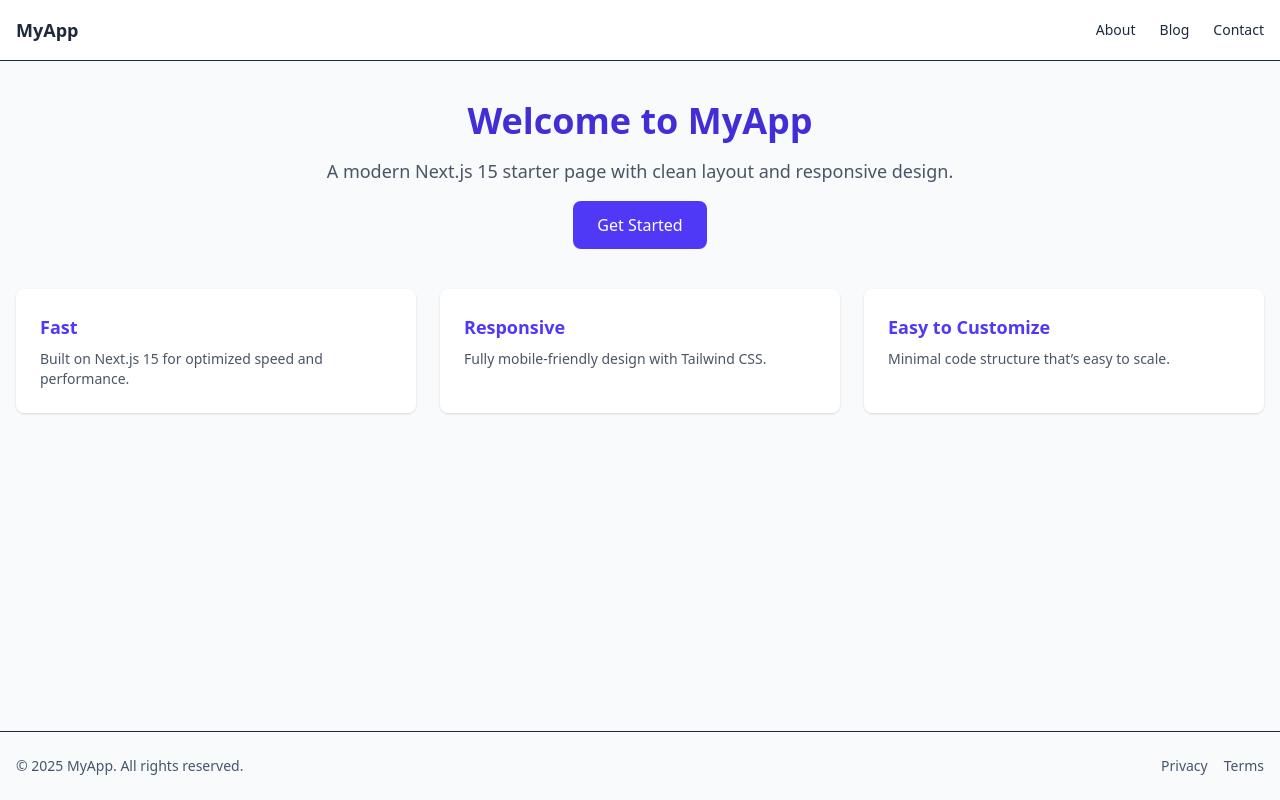
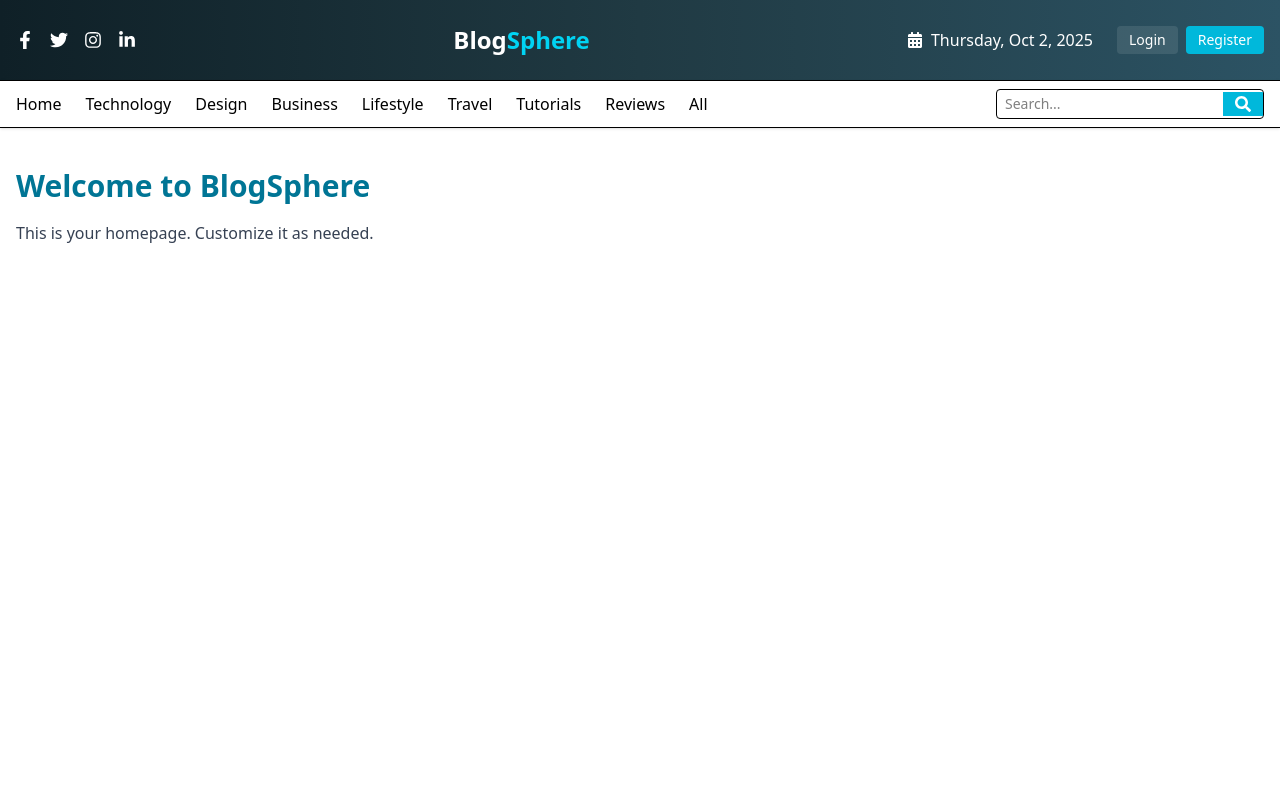
Before and after one commit to emonmahdi/blog-application, a Next.js app in the folder blog-frontend/: page / in a window 1280 px wide. Built offline with nearby package versions, Linux system fonts and the light colour scheme.

Commit message:
header footer and menu done

```diff
--- a/blog-frontend/package.json
+++ b/blog-frontend/package.json
@@ -14,6 +14,7 @@
     "postcss": "^8.5.6",
     "react": "19.1.0",
     "react-dom": "19.1.0",
+    "react-icons": "^5.5.0",
     "tailwindcss": "^4.1.14"
   },
   "devDependencies": {
--- a/blog-frontend/src/app/layout.tsx
+++ b/blog-frontend/src/app/layout.tsx
@@ -1,27 +1,57 @@
-import React from "react";
+// import React from "react";
+// import "./globals.css";
+// import { Navbar } from "@/components/NavBar";
+// import { Footer } from "@/components/Footer";
+
+// export const metadata = {
+//   title: "Blog Application",
+//   description: "We Learn always useful content",
+// };
+
+// type Props = {
+//   children: React.ReactNode;
+// };
+
+// export default function RootLayout({ children }: Props) {
+//   return (
+//     <html lang="en">
+//       <head />
+//       <body className="min-h-screen flex flex-col bg-gray-50 text-slate-800">
+//         <Navbar />
+//         <main className="flex-1 container mx-auto px-4 py-10 max-w-7xl">
+//           {children}
+//         </main>
+//         <Footer />
+//       </body>
+//     </html>
+//   );
+// }
+
+import { HeaderTop } from "@/components/HeaderTop";
 import "./globals.css";
 import { Navbar } from "@/components/NavBar";
-import { Footer } from "@/components/Footer";
 
 export const metadata = {
-  title: "Blog Application",
-  description: "We Learn always useful content",
+  title: "BlogSphere",
+  description: "Next.js 15 Blog layout",
 };
 
-type Props = {
+export default function RootLayout({
+  children,
+}: {
   children: React.ReactNode;
-};
-
-export default function RootLayout({ children }: Props) {
+}) {
   return (
     <html lang="en">
-      <head />
-      <body className="min-h-screen flex flex-col bg-gray-50 text-slate-800">
+      <body className="min-h-screen flex flex-col">
+        {/* Top Gradient Header */}
+        <HeaderTop />
+
+        {/* Sticky Bottom Navigation */}
         <Navbar />
-        <main className="flex-1 container mx-auto px-4 py-10 max-w-7xl">
-          {children}
-        </main>
-        <Footer />
+
+        {/* Page Content */}
+        <main className="flex-1">{children}</main>
       </body>
     </html>
   );
--- a/blog-frontend/src/app/page.tsx
+++ b/blog-frontend/src/app/page.tsx
@@ -1,45 +1,58 @@
-import React from "react";
+// import React from "react";
+
+// export default function HomePage() {
+//   return (
+//     <section className="space-y-10">
+//       <div className="text-center space-y-4">
+//         <h1 className="text-4xl font-bold text-indigo-700">Welcome to MyApp</h1>
+//         <p className="text-lg text-gray-600">
+//           A modern Next.js 15 starter page with clean layout and responsive
+//           design.
+//         </p>
+//         <button className="px-6 py-3 bg-indigo-600 text-white rounded-lg hover:bg-indigo-700 transition">
+//           Get Started
+//         </button>
+//       </div>
+
+//       <div className="grid grid-cols-1 md:grid-cols-3 gap-6">
+//         <div className="bg-white p-6 rounded-lg shadow hover:shadow-lg transition">
+//           <h3 className="text-lg font-semibold mb-2 text-indigo-600">Fast</h3>
+//           <p className="text-gray-600 text-sm">
+//             Built on Next.js 15 for optimized speed and performance.
+//           </p>
+//         </div>
+
+//         <div className="bg-white p-6 rounded-lg shadow hover:shadow-lg transition">
+//           <h3 className="text-lg font-semibold mb-2 text-indigo-600">
+//             Responsive
+//           </h3>
+//           <p className="text-gray-600 text-sm">
+//             Fully mobile-friendly design with Tailwind CSS.
+//           </p>
+//         </div>
+
+//         <div className="bg-white p-6 rounded-lg shadow hover:shadow-lg transition">
+//           <h3 className="text-lg font-semibold mb-2 text-indigo-600">
+//             Easy to Customize
+//           </h3>
+//           <p className="text-gray-600 text-sm">
+//             Minimal code structure that’s easy to scale.
+//           </p>
+//         </div>
+//       </div>
+//     </section>
+//   );
+// }
 
 export default function HomePage() {
   return (
-    <section className="space-y-10">
-      <div className="text-center space-y-4">
-        <h1 className="text-4xl font-bold text-indigo-700">Welcome to MyApp</h1>
-        <p className="text-lg text-gray-600">
-          A modern Next.js 15 starter page with clean layout and responsive
-          design.
-        </p>
-        <button className="px-6 py-3 bg-indigo-600 text-white rounded-lg hover:bg-indigo-700 transition">
-          Get Started
-        </button>
-      </div>
-
-      <div className="grid grid-cols-1 md:grid-cols-3 gap-6">
-        <div className="bg-white p-6 rounded-lg shadow hover:shadow-lg transition">
-          <h3 className="text-lg font-semibold mb-2 text-indigo-600">Fast</h3>
-          <p className="text-gray-600 text-sm">
-            Built on Next.js 15 for optimized speed and performance.
-          </p>
-        </div>
-
-        <div className="bg-white p-6 rounded-lg shadow hover:shadow-lg transition">
-          <h3 className="text-lg font-semibold mb-2 text-indigo-600">
-            Responsive
-          </h3>
-          <p className="text-gray-600 text-sm">
-            Fully mobile-friendly design with Tailwind CSS.
-          </p>
-        </div>
-
-        <div className="bg-white p-6 rounded-lg shadow hover:shadow-lg transition">
-          <h3 className="text-lg font-semibold mb-2 text-indigo-600">
-            Easy to Customize
-          </h3>
-          <p className="text-gray-600 text-sm">
-            Minimal code structure that’s easy to scale.
-          </p>
-        </div>
-      </div>
+    <section className="container mx-auto px-4 py-10">
+      <h1 className="text-3xl font-bold text-cyan-700 mb-4">
+        Welcome to BlogSphere
+      </h1>
+      <p className="text-gray-700 leading-relaxed">
+        This is your homepage. Customize it as needed.
+      </p>
     </section>
   );
 }
--- /dev/null
+++ b/blog-frontend/src/components/HeaderTop.tsx
@@ -0,0 +1,61 @@
+"use client";
+import { useState, useEffect } from "react";
+import Link from "next/link";
+import { FaFacebookF, FaTwitter, FaInstagram, FaLinkedinIn, FaCalendarAlt } from "react-icons/fa";
+
+export const HeaderTop = () => {
+  const [dateStr, setDateStr] = useState("");
+
+  useEffect(() => {
+    const d = new Date();
+    setDateStr(
+      d.toLocaleDateString("en-US", {
+        weekday: "long",
+        month: "short",
+        day: "numeric",
+        year: "numeric",
+      })
+    );
+  }, []);
+
+  return (
+    <header className="bg-gradient-to-r from-[#0f2027] via-[#203a43] to-[#2c5364] text-white">
+      <div className="container mx-auto px-4 py-6 flex flex-col md:flex-row justify-between items-center gap-4">
+        {/* Social Icons */}
+        <div className="flex gap-4">
+          {[FaFacebookF, FaTwitter, FaInstagram, FaLinkedinIn].map((Icon, i) => (
+            <Link href="#" key={i} className="hover:text-cyan-400 text-lg">
+              <Icon />
+            </Link>
+          ))}
+        </div>
+
+        {/* Logo */}
+        <Link href="/" className="text-2xl font-bold">
+          Blog<span className="text-cyan-400">Sphere</span>
+        </Link>
+
+        {/* Date & Login/Register */}
+        <div className="flex items-center gap-6">
+          <span className="flex items-center gap-2 text-sm md:text-base">
+            <FaCalendarAlt /> {dateStr}
+          </span>
+          <div className="flex gap-2">
+            <Link
+              href="/login"
+              className="px-3 py-1 text-sm bg-white/10 rounded hover:bg-white/20"
+            >
+              Login
+            </Link>
+            <Link
+              href="/register"
+              className="px-3 py-1 text-sm bg-cyan-500 rounded hover:bg-cyan-600 text-white"
+            >
+              Register
+            </Link>
+          </div>
+        </div>
+      </div>
+    </header>
+  );
+};
--- a/blog-frontend/src/components/NavBar.tsx
+++ b/blog-frontend/src/components/NavBar.tsx
@@ -1,64 +1,151 @@
+// "use client";
+// import Link from "next/link";
+// import { useState } from "react";
+
+// export function Navbar() {
+//   const [open, setOpen] = useState(false);
+
+//   return (
+//     <nav className="w-full border-b bg-white">
+//       <div className="container mx-auto px-4 py-4 flex items-center justify-between max-w-7xl">
+//         <Link href="/" className="text-lg font-semibold">
+//           MyApp
+//         </Link>
+
+//         <ul className="hidden md:flex items-center gap-6 text-sm">
+//           <li>
+//             <Link href="/about" className="hover:underline">
+//               About
+//             </Link>
+//           </li>
+//           <li>
+//             <Link href="/blog" className="hover:underline">
+//               Blog
+//             </Link>
+//           </li>
+//           <li>
+//             <Link href="/contact" className="hover:underline">
+//               Contact
+//             </Link>
+//           </li>
+//         </ul>
+
+//         <button
+//           className="md:hidden p-2 border rounded"
+//           onClick={() => setOpen((prev) => !prev)}
+//         >
+//           ☰
+//         </button>
+
+//         {open && (
+//           <div className="absolute right-4 top-16 w-48 bg-white border shadow-md rounded-md">
+//             <ul className="flex flex-col p-2 text-sm">
+//               <li className="py-2">
+//                 <Link href="/" onClick={() => setOpen(false)}>
+//                   Home
+//                 </Link>
+//               </li>
+//               <li className="py-2">
+//                 <Link href="/about" onClick={() => setOpen(false)}>
+//                   About
+//                 </Link>
+//               </li>
+//               <li className="py-2">
+//                 <Link href="/contact" onClick={() => setOpen(false)}>
+//                   Contact
+//                 </Link>
+//               </li>
+//             </ul>
+//           </div>
+//         )}
+//       </div>
+//     </nav>
+//   );
+// }
+
 "use client";
+import { useState } from "react";
 import Link from "next/link";
-import { useState } from "react";
+import { FaBars, FaSearch, FaTimes } from "react-icons/fa";
 
-export function Navbar() {
-  const [open, setOpen] = useState(false);
+export const Navbar = () => {
+  const [menuOpen, setMenuOpen] = useState(false);
+
+  const links = [
+    { name: "Home", href: "/" },
+    { name: "Technology", href: "/technology" },
+    { name: "Design", href: "/design" },
+    { name: "Business", href: "/business" },
+    { name: "Lifestyle", href: "/lifestyle" },
+    { name: "Travel", href: "/travel" },
+    { name: "Tutorials", href: "/tutorials" },
+    { name: "Reviews", href: "/reviews" },
+    { name: "All", href: "/all" },
+  ];
 
   return (
-    <nav className="w-full border-b bg-white">
-      <div className="container mx-auto px-4 py-4 flex items-center justify-between max-w-7xl">
-        <Link href="/" className="text-lg font-semibold">
-          MyApp
-        </Link>
+    <nav className="sticky top-0 z-50 bg-white border-y shadow-sm">
+      <div className="container mx-auto px-4 flex items-center justify-between py-2">
+        {/* Hamburger */}
+        <button
+          className="md:hidden text-xl p-2"
+          onClick={() => setMenuOpen(true)}
+          aria-label="Open menu"
+        >
+          <FaBars />
+        </button>
 
-        <ul className="hidden md:flex items-center gap-6 text-sm">
-          <li>
-            <Link href="/about" className="hover:underline">
-              About
-            </Link>
-          </li>
-          <li>
-            <Link href="/blog" className="hover:underline">
-              Blog
-            </Link>
-          </li>
-          <li>
-            <Link href="/contact" className="hover:underline">
-              Contact
-            </Link>
-          </li>
+        {/* Desktop Links */}
+        <ul className="hidden md:flex gap-6 font-medium">
+          {links.map((link) => (
+            <li key={link.name}>
+              <Link
+                href={link.href}
+                className="hover:text-cyan-600 transition-colors"
+              >
+                {link.name}
+              </Link>
+            </li>
+          ))}
         </ul>
 
-        <button
-          className="md:hidden p-2 border rounded"
-          onClick={() => setOpen((prev) => !prev)}
-        >
-          ☰
-        </button>
+        {/* Search */}
+        <div className="flex items-center gap-2 border rounded overflow-hidden">
+          <input
+            type="search"
+            placeholder="Search..."
+            className="px-2 py-1 text-sm focus:outline-none"
+          />
+          <button className="bg-cyan-500 px-3 py-1 text-white">
+            <FaSearch />
+          </button>
+        </div>
+      </div>
 
-        {open && (
-          <div className="absolute right-4 top-16 w-48 bg-white border shadow-md rounded-md">
-            <ul className="flex flex-col p-2 text-sm">
-              <li className="py-2">
-                <Link href="/" onClick={() => setOpen(false)}>
-                  Home
+      {/* Mobile Slide Menu */}
+      {menuOpen && (
+        <div className="fixed top-0 left-0 w-64 h-full bg-[#1d3557] text-white z-50 flex flex-col">
+          <button
+            className="self-end p-4 text-2xl"
+            onClick={() => setMenuOpen(false)}
+          >
+            <FaTimes />
+          </button>
+          <ul className="flex flex-col gap-2 px-4 text-lg">
+            {links.map((link) => (
+              <li key={link.name}>
+                <Link
+                  href={link.href}
+                  className="block py-2 hover:bg-white/20 rounded"
+                  onClick={() => setMenuOpen(false)}
+                >
+                  {link.name}
                 </Link>
               </li>
-              <li className="py-2">
-                <Link href="/about" onClick={() => setOpen(false)}>
-                  About
-                </Link>
-              </li>
-              <li className="py-2">
-                <Link href="/contact" onClick={() => setOpen(false)}>
-                  Contact
-                </Link>
-              </li>
-            </ul>
-          </div>
-        )}
-      </div>
+            ))}
+          </ul>
+        </div>
+      )}
     </nav>
   );
-}
+};
```
Also changed, not shown: blog-frontend/src/components/MobileMenu.tsx (added), 1 other file (tests, documents, lock files or other folders).
